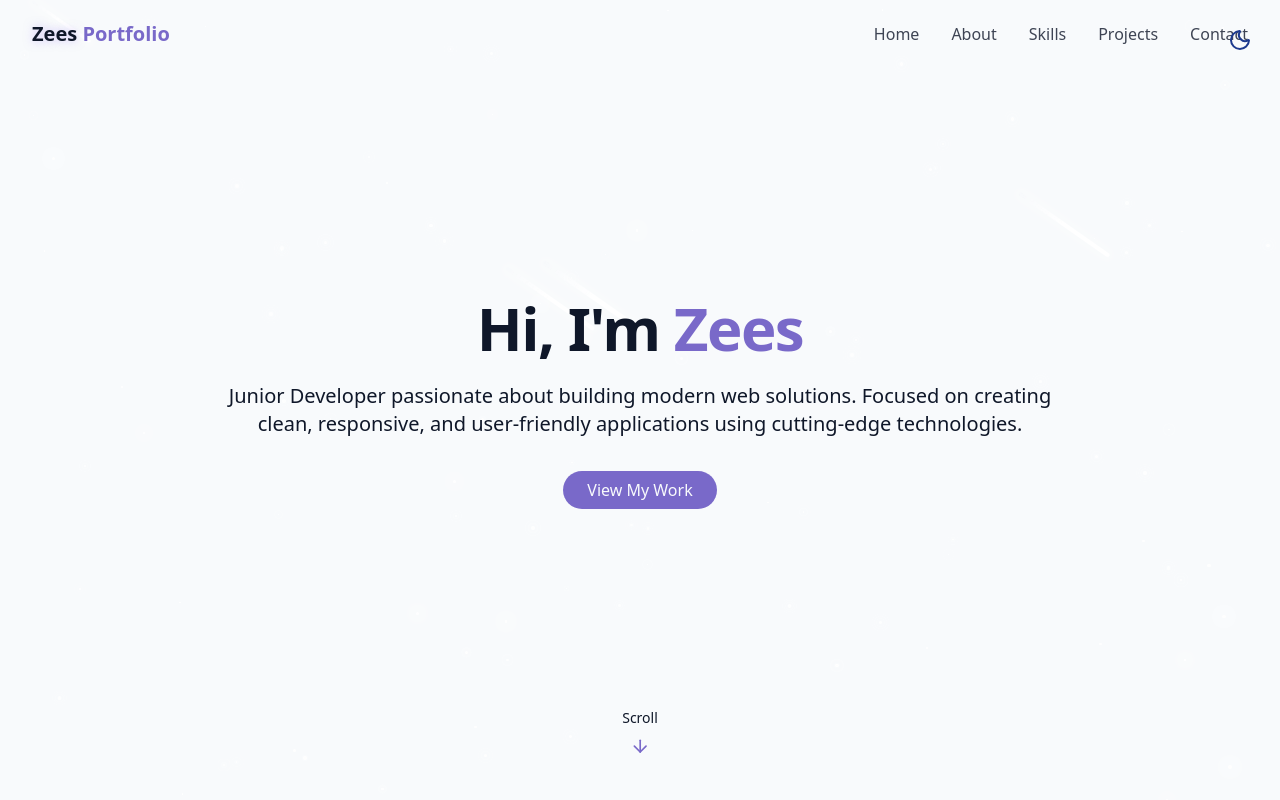
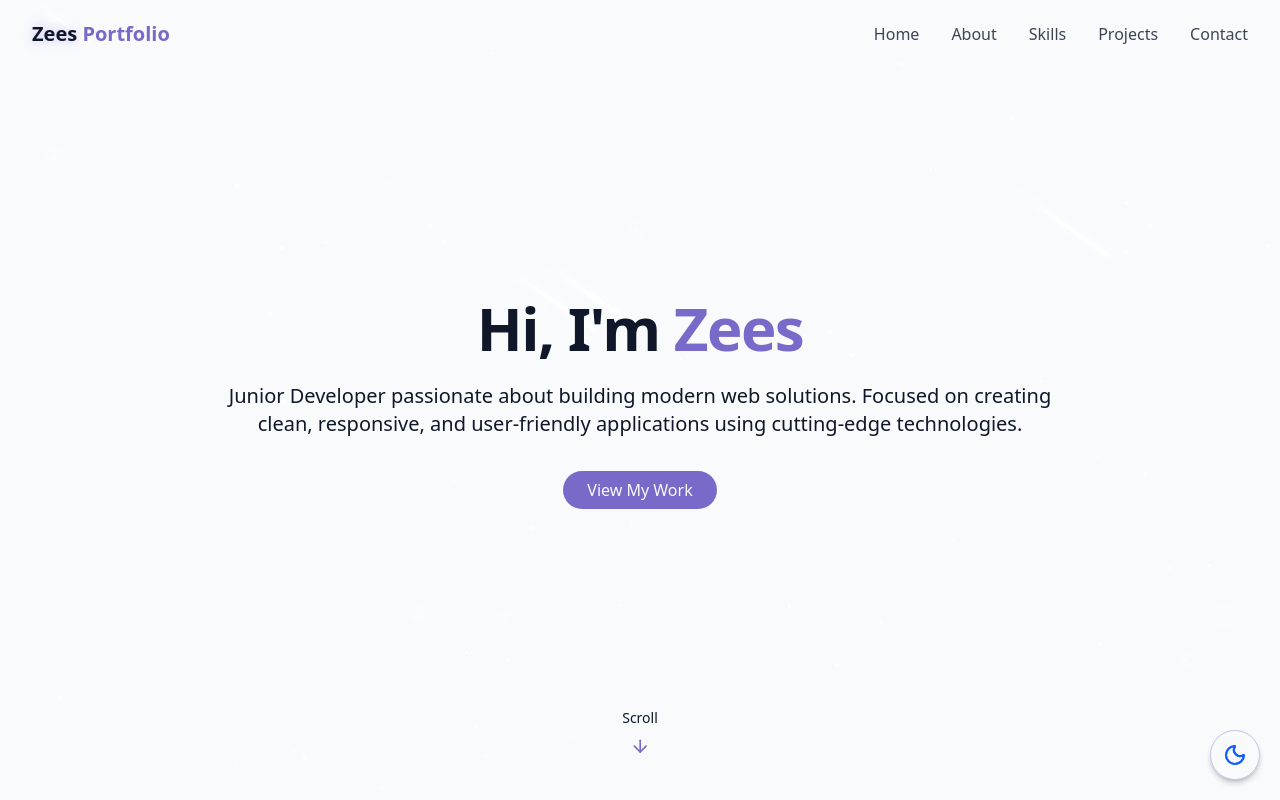
Before and after one commit to arnaldyriswan/portfolio, a React (Vite) app: page / in a window 1280 px wide. Shown: the top 800 px of the page. Built offline with nearby package versions, Linux system fonts and the light colour scheme.

Commit message:
refactor: edit menu Themetoggle

```diff
--- /dev/null
+++ b/src/components/ContactSection.jsx
@@ -0,0 +1,9 @@
+import { ThemeToggle } from "./ThemeToggle"
+
+export const ContactSection = () => {
+    return (
+        <section>
+            <ThemeToggle />
+        </section>
+    )
+}
--- a/src/components/ThemeToggle.jsx
+++ b/src/components/ThemeToggle.jsx
@@ -31,14 +31,24 @@ export const ThemeToggle = () => {
         }
     }
     return (
-        <button onClick={toggleTheme} className={cn("fixed max-sm:hidden top-5 right-5 z-50 p-2 rounded-full transition-colors duration-300", "focus:outline-hidden")}>
-            {""}
-            {isDarkMode ? (
-                <Sun className="h-6 w-6 text-yellow-300" />
-            ) : (
-                <Moon className="h-6 w-6 text-blue-900"/>
+        <button
+            onClick={toggleTheme}
+            className={cn(
+                "fixed bottom-5 right-5 z-50 p-3 rounded-full transition-all duration-300",
+                "bg-secondary hover:bg-primary/10 shadow-md hover:shadow-lg",
+                "border border-primary/20 hover:border-primary/40",
+                "flex items-center justify-center",
+                "focus:outline-none focus:ring-2 focus:ring-primary/50 focus:ring-offset-2 focus:ring-offset-background"
             )}
-
+            aria-label="Toggle theme"
+        >
+            <div className="relative w-6 h-6">
+                {isDarkMode ? (
+                    <Sun className="h-6 w-6 text-yellow-400" />
+                ) : (
+                    <Moon className="h-6 w-6 text-blue-600" />
+                )}
+            </div>
         </button>
     )
 }
--- a/src/pages/Home.jsx
+++ b/src/pages/Home.jsx
@@ -1,3 +1,4 @@
+import { Contact } from "lucide-react"
 import { AboutMe } from "../components/AboutMe"
 import { HeroSection } from "../components/HeroSection"
 import { Navbar } from "../components/Navbar"
@@ -5,6 +6,7 @@ import { ProjectSection } from "../components/ProjectSection"
 import SkillSection from "../components/SkillSection"
 import { StarBackground } from "../components/StarBackground"
 import { ThemeToggle } from "../components/ThemeToggle"
+import { ContactSection } from "../components/ContactSection"
 
 export const Home = () => {
     return (
@@ -20,6 +22,7 @@ export const Home = () => {
                 <AboutMe />
                 <SkillSection />
                 <ProjectSection />
+                <ContactSection />
             </main>
 
         </div>
```
